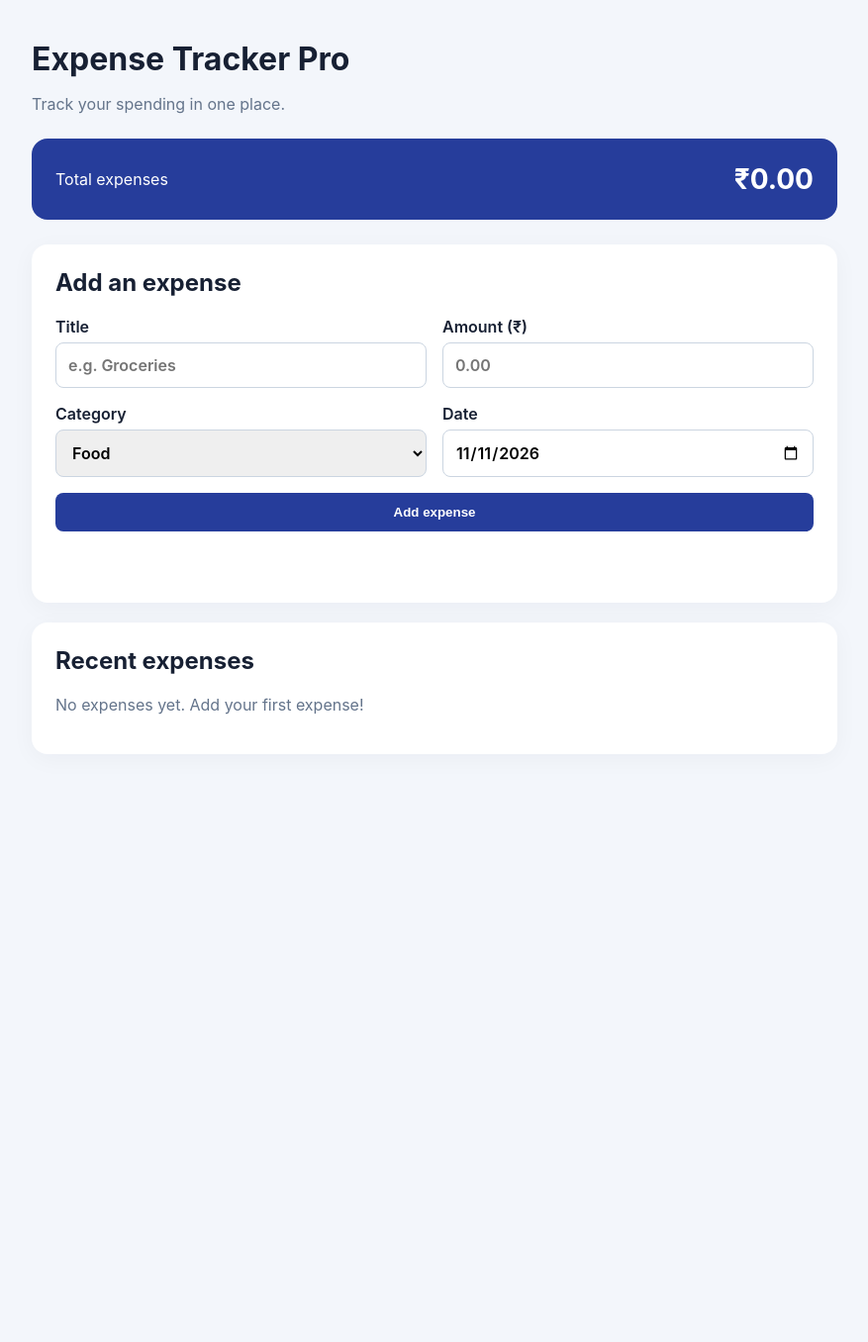
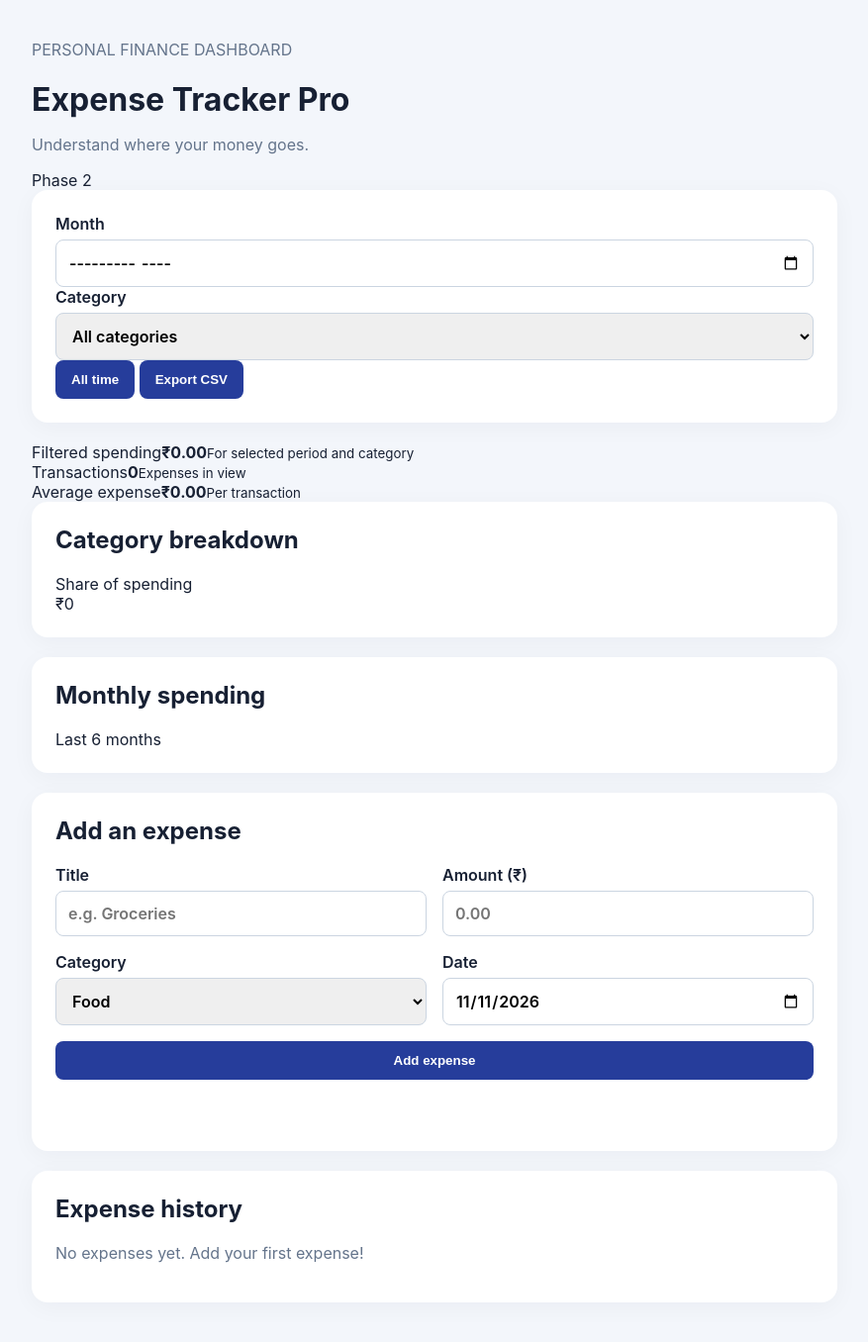
Before and after one commit to Ankitchoudhary8/expense-tracker-pro, a Flask app: page / in a window 1280 px wide. Shown: the whole page at 99% size, without its empty margins (201-1078 px from the left). Before the commit the page ends 722 px from the top, so only its background shows below. Run offline with Flask 3, Linux system fonts and the light colour scheme; data that the repository does not hold is empty.

Commit message:
feat(phase-2): dashboard analytics and reports - frontend/templates/index.html

```diff
--- a/frontend/templates/index.html
+++ b/frontend/templates/index.html
@@ -1,28 +1,38 @@
 <!DOCTYPE html>
 <html lang="en">
 <head>
-  <meta charset="UTF-8">
-  <meta name="viewport" content="width=device-width, initial-scale=1.0">
-  <title>Expense Tracker Pro</title>
+  <meta charset="UTF-8"><meta name="viewport" content="width=device-width, initial-scale=1">
+  <title>Expense Tracker Pro | Dashboard</title>
   <link rel="stylesheet" href="{{ url_for('static', filename='style.css') }}">
   <script src="{{ url_for('static', filename='app.js') }}" defer></script>
 </head>
 <body>
 <main class="container">
-    <header><h1>Expense Tracker Pro</h1><p>Track your spending in one place.</p></header>
-    <section class="summary"><span>Total expenses</span><strong id="total">₹0.00</strong></section>
-    <section class="panel">
-      <h2>Add an expense</h2>
+  <header class="topbar"><div><p class="eyebrow">PERSONAL FINANCE DASHBOARD</p><h1>Expense Tracker Pro</h1><p>Understand where your money goes.</p></div><span class="tag">Phase 2</span></header>
+  <section class="filters panel" aria-label="Report filters">
+    <label>Month <input type="month" id="month-filter"></label>
+    <label>Category <select id="category-filter"><option value="">All categories</option><option>Food</option><option>Transport</option><option>Shopping</option><option>Bills</option><option>Education</option><option>Other</option></select></label>
+    <button id="clear-filters" type="button" class="secondary">All time</button>
+    <button id="export-csv" type="button">Export CSV</button>
+  </section>
+  <section class="stats" aria-label="Spending summary">
+    <article class="stat primary"><span>Filtered spending</span><strong id="total">₹0.00</strong><small>For selected period and category</small></article>
+    <article class="stat"><span>Transactions</span><strong id="count">0</strong><small>Expenses in view</small></article>
+    <article class="stat"><span>Average expense</span><strong id="average">₹0.00</strong><small>Per transaction</small></article>
+  </section>
+  <section class="charts">
+    <article class="panel"><div class="section-head"><h2>Category breakdown</h2><span>Share of spending</span></div><div class="donut-layout"><div id="donut" class="donut" role="img" aria-label="Category spending chart"><span id="donut-total">₹0</span></div><div id="legend" class="legend"></div></div></article>
+    <article class="panel"><div class="section-head"><h2>Monthly spending</h2><span>Last 6 months</span></div><div id="monthly-chart" class="monthly-chart" role="img" aria-label="Monthly spending bar chart"></div></article>
+  </section>
+  <section class="panel"><h2>Add an expense</h2>
     <form id="expense-form">
       <label>Title <input id="title" maxlength="120" required placeholder="e.g. Groceries"></label>
       <label>Amount (₹) <input id="amount" type="number" min="0.01" step="0.01" required placeholder="0.00"></label>
-        <label>Category <select id="category" required><option value="Food">Food</option><option value="Transport">Transport</option><option value="Shopping">Shopping</option><option value="Bills">Bills</option><option value="Education">Education</option><option value="Other">Other</option></select></label>
+      <label>Category <select id="category" required><option>Food</option><option>Transport</option><option>Shopping</option><option>Bills</option><option>Education</option><option>Other</option></select></label>
       <label>Date <input id="date" type="date" required></label>
       <button type="submit">Add expense</button>
-      </form>
-      <p id="message" role="status"></p>
+    </form><p id="message" role="status"></p>
   </section>
-    <section class="panel"><h2>Recent expenses</h2><div id="expenses" aria-live="polite"></div></section>
+  <section class="panel"><div class="section-head"><h2>Expense history</h2><span id="results-label"></span></div><div id="expenses" aria-live="polite"></div></section>
 </main>
-</body>
-</html>
+</body></html>
```
Lines whose indentation alone changed are shown as unchanged.
